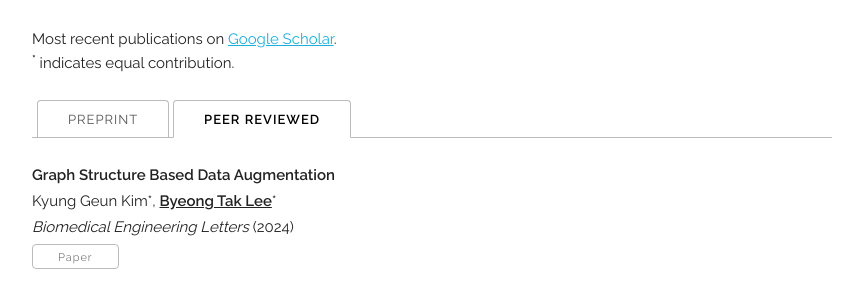
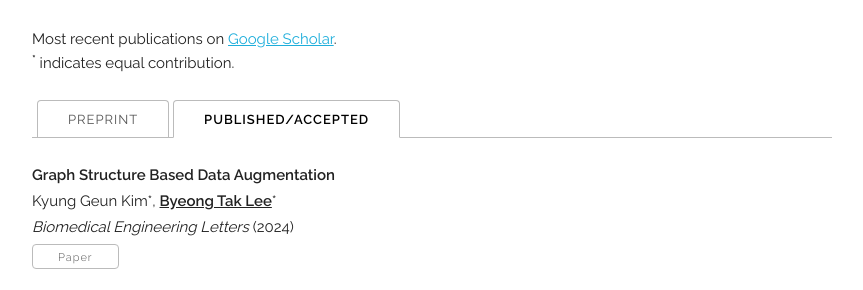
Before and after one commit to byeongtak/byeongtak.github.io, a Jekyll site: the page built from index.html, in a window 1280 px wide and 900 px high, scrolled down 882 px. Shown: the part 148-438 px from the top of the window, without its empty margins (208-1071 px from the left). Built offline with Jekyll 4.4.1, drawn with Linux system fonts in a browser that asks for light colours; some web fonts are replaced.

Commit message:
Update index.html

```diff
--- a/index.html
+++ b/index.html
@@ -52,7 +52,7 @@ layout: default
 
   <ul class="tab-nav">
     <li><div class="button" data-ref="#papers-preprint">Preprint</div></li>
-    <li><div class="button active" data-ref="#papers-reviewed">Peer Reviewed</div></li>
+    <li><div class="button active" data-ref="#papers-reviewed">Published/Accepted</div></li>
   </ul>
 
   <div class="tab-content">
```
